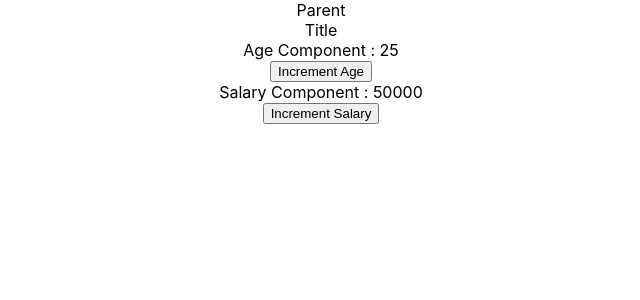
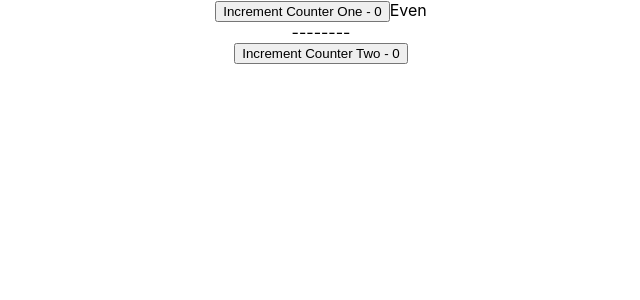
Before and after one commit to x-farzan/CodeEvolution-React-basics, a React (Create React App) app: page / in a window 1280 px wide. Shown: the top 300 px of the page, without its empty margins (319-959 px from the left). Built offline with nearby package versions, Linux system fonts and the light colour scheme.

Commit message:
useMemo()

```diff
--- a/src/App.js
+++ b/src/App.js
@@ -54,6 +54,7 @@ import ComponentBB from "./components/ComponentBB";
 import ComponentCC from "./components/ComponentCC";
 import DataFetchTwo from "./components/DataFetchTwo";
 import ParentComponentTwo from "./components/ParentComponentTwo";
+import Counters from "./components/Counters";
 
 export const UserContext = React.createContext();
 
@@ -77,8 +78,11 @@ function App() {
   const [count, dispatch] = useReducer(reducer, initialState);
   return (
     <div className="App">
+      {/* useMemo() hook */}
+      <Counters />
+
       {/* Rendering components that really needs to update using memo, and useCallback */}
-      <ParentComponentTwo />
+      {/* <ParentComponentTwo /> */}
 
       {/* Data fetching using useReducer() */}
       {/* <DataFetchTwo /> */}
--- /dev/null
+++ b/src/components/Counters.js
@@ -0,0 +1,41 @@
+import React, { useMemo, useState } from "react";
+
+// useMemo()
+
+function Counters() {
+  const [countOne, setCountOne] = useState(0);
+  const [countTwo, setCountTwo] = useState(0);
+
+  const incrementCounterOne = () => {
+    setCountOne(countOne + 1);
+  };
+
+  const incrementCounterTwo = () => {
+    setCountTwo(countTwo + 1);
+  };
+
+  const isEven = useMemo(() => {
+    let i = 0;
+    while (i < 2000000000) i++;
+    return countOne % 2 === 0;
+  }, [countOne]);
+
+  return (
+    <div>
+      <div>
+        <button onClick={incrementCounterOne}>
+          Increment Counter One - {countOne}
+        </button>
+        <span>{isEven ? "Even" : "Odd"}</span>
+      </div>
+      <div>--------</div>
+      <div>
+        <button onClick={incrementCounterTwo}>
+          Increment Counter Two - {countTwo}
+        </button>
+      </div>
+    </div>
+  );
+}
+
+export default Counters;
```
